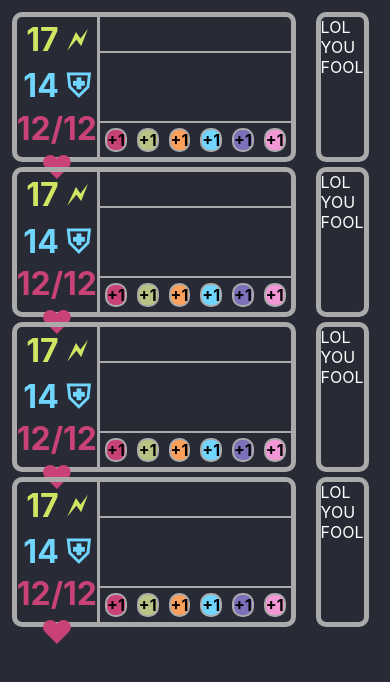
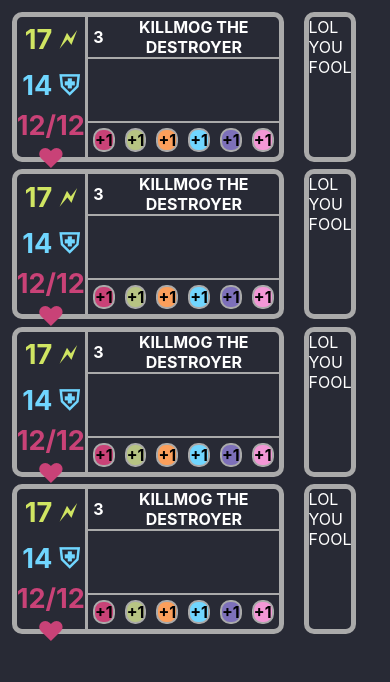
Before and after one commit to Globalgig/dndtool, a React (Create React App) app: page / in a window 390 px wide. Shown: the top 682 px of the page. Built offline with nearby package versions, Linux system fonts and the light colour scheme.

Commit message:
Add editabletext component, change css layout

```diff
--- a/src/Character/CSS/CharacterField.css
+++ b/src/Character/CSS/CharacterField.css
@@ -1,5 +1,5 @@
 .CharacterField {
-  width: 50%;
+  width: 70%;
   padding: 3% 3% 3% 3%;
 }
 
--- a/src/Character/CSS/CharacterPrimaryStats.css
+++ b/src/Character/CSS/CharacterPrimaryStats.css
@@ -3,7 +3,7 @@
   border-right: 3px solid #AAAAAA;
   height: 100%;
   font-weight: bold;
-  font-size: 200%;
+  font-size: 170%;
 }
 
 .StatSubunit {
--- a/src/Character/CSS/CharacterSecondaryStats.css
+++ b/src/Character/CSS/CharacterSecondaryStats.css
@@ -7,6 +7,7 @@
 .CharacterTopStats {
   flex: 2;
   border-bottom: 2px solid #AAAAAA;
+  display: flex;
 }
 
 .CharacterMiddleStats {
@@ -18,3 +19,11 @@
   flex: 2;
   display: flex;
 }
+
+.CharacterIDNumber {
+  flex: 1;
+}
+
+.CharacterName {
+  flex: 8;
+}
--- a/src/Character/CharacterSecondaryStats.js
+++ b/src/Character/CharacterSecondaryStats.js
@@ -1,5 +1,7 @@
 import CharacterModBox from './CharacterModBox';
+import EditableText from '../EditableText.js';
 import './CSS/CharacterSecondaryStats.css';
+import { useState } from 'react';
 
 function CharacterSecondaryStats() {
   return (
@@ -12,8 +14,21 @@ function CharacterSecondaryStats() {
 }
 
 function CharacterTopStats() {
+  const [isEditing, setIsEditing] = useState(false)
+  const [characterID, setCharacterID] = useState(1)
+
+  const handleDoubleClick = () => {
+    setIsEditing(true);
+  };
+
   return (
     <div className="CharacterTopStats">
+      <div className="CharacterIDNumber">
+        <EditableText initialText={3} />
+      </div>
+      <div className="CharacterName">
+        <EditableText initialText={"KILLMOG THE DESTROYER"} />
+      </div>
     </div>
   );
 }
--- /dev/null
+++ b/src/EditableText.css
@@ -0,0 +1,16 @@
+.Text {
+    text-align:center;
+    align-content: center;
+    font-weight: bold;
+    height: 100%;
+  }
+
+  /* Eval if these are necessary for the input */
+  input {
+    border: none;
+    display: inline;
+    font-family: inherit;
+    font-size: inherit;
+    padding: none;
+    width: 85%;
+  }
--- /dev/null
+++ b/src/EditableText.js
@@ -0,0 +1,23 @@
+import { useState } from 'react';
+import './EditableText.css';
+
+function EditableText({initialText}) {
+    const [isEditing, setIsEditing] = useState(false)
+    const [text, setText] = useState(initialText)
+
+    const handleDoubleClick = e => {
+        setIsEditing(true);
+    };
+
+    return (
+        <div className="Text" onDoubleClick={handleDoubleClick}>
+          { isEditing ? (
+            <input type="text" value={text} onChange={e => setText(e.target.value)} onBlur={() => setIsEditing(false)} />
+          ) : (
+            <p>{text}</p>
+          )}
+        </div>
+    );
+}
+
+export default EditableText;
```
